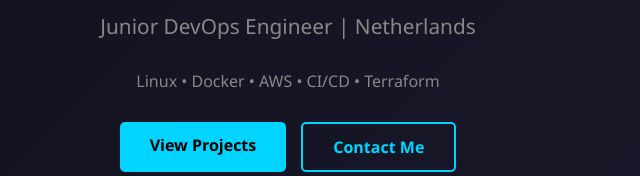
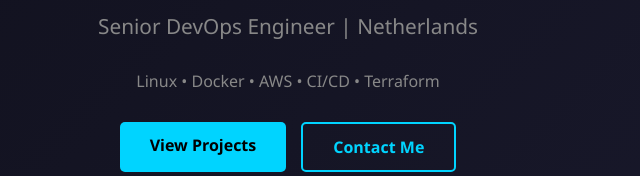
Before and after one commit to hammadrazzaq2k/-my-portfolio, a plain HTML site: page index.html in a window 1280 px wide. Shown: the part 354-530 px from the top of the page, 352-992 px from the left. Drawn offline with Linux system fonts and the light colour scheme.

Commit message:
Test auto deploy

```diff
--- a/index.html
+++ b/index.html
@@ -264,7 +264,7 @@
     <section class="hero">
         <div>
             <h1>Hi, I'm <span>Hammad Razzaq</span></h1>
-            <p>Junior DevOps Engineer | Netherlands</p>
+            <p>Senior DevOps Engineer | Netherlands</p>
             <p style="font-size:1em; margin-bottom:30px">
                 Linux • Docker • AWS • CI/CD • Terraform
             </p>
```
